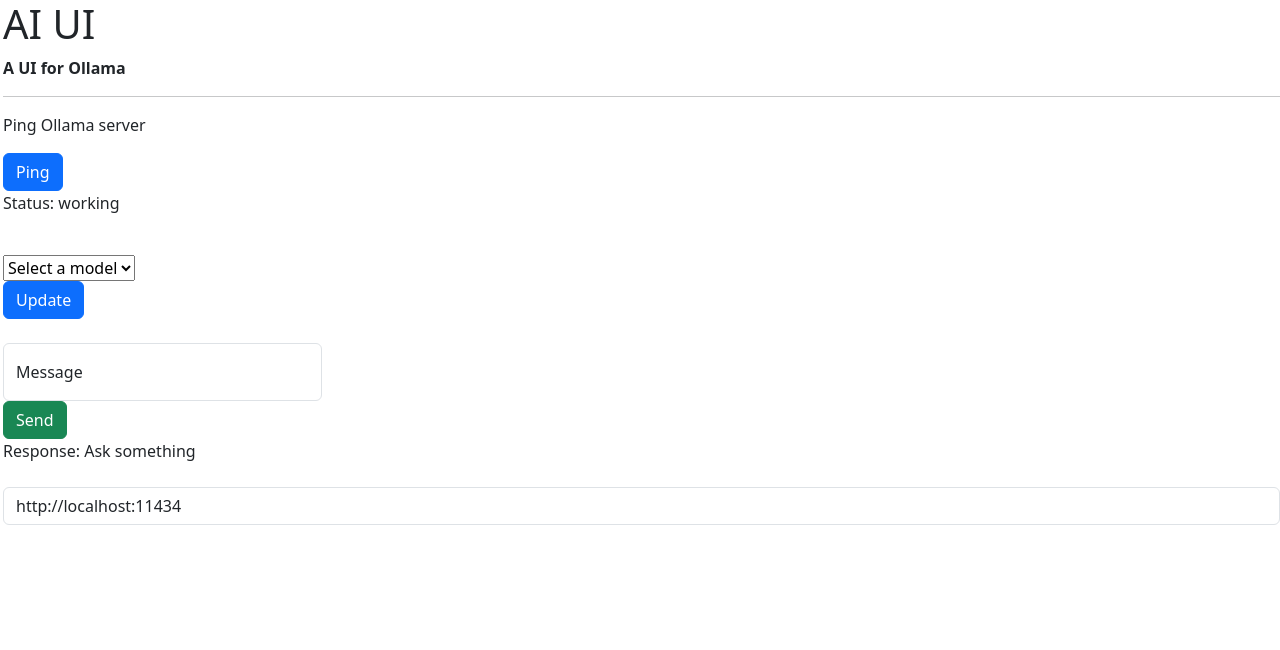
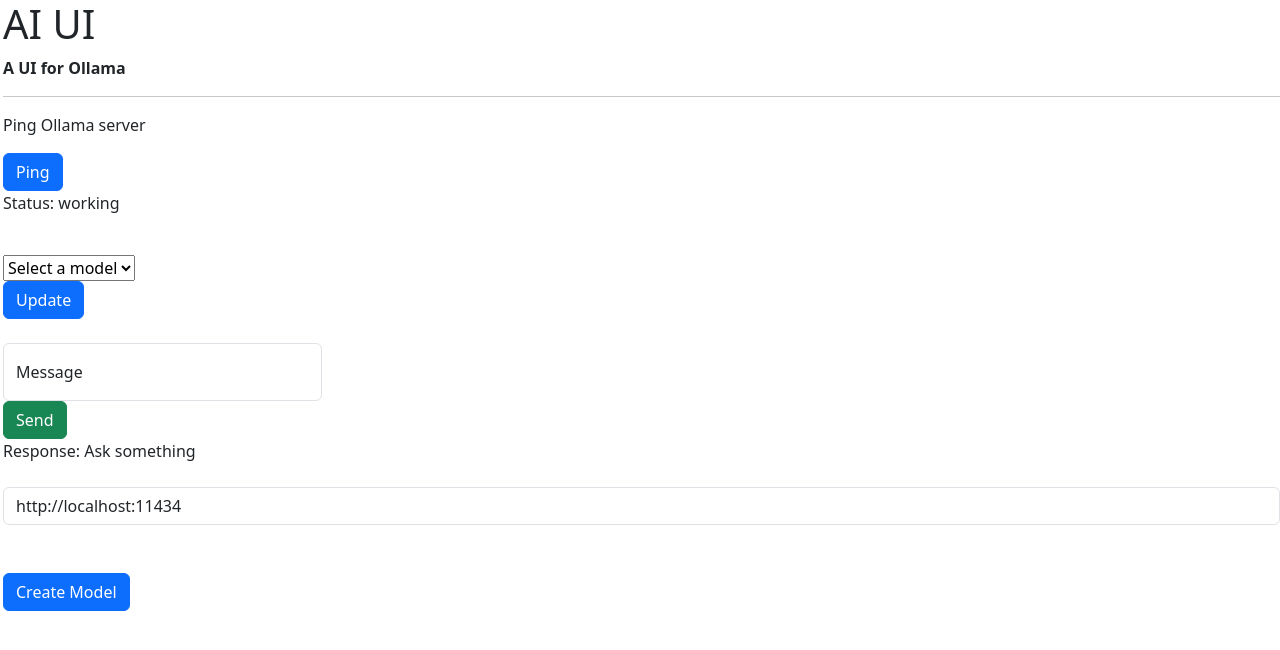
Before and after one commit to thenamelessdev/ai-ui, a React (Vite) app: page / in a window 1280 px wide. Shown: the top 650 px of the page. Built offline with nearby package versions, Linux system fonts and the light colour scheme.

Commit message:
add model creator

```diff
--- a/index.html
+++ b/index.html
@@ -10,5 +10,6 @@
   <body>
     <div id="root"></div>
     <script type="module" src="/src/main.tsx"></script>
+    <script src="https://cdn.jsdelivr.net/npm/bootstrap@5.3.8/dist/js/bootstrap.bundle.min.js" crossorigin="anonymous"></script>
   </body>
 </html>
--- a/src/App.tsx
+++ b/src/App.tsx
@@ -2,6 +2,7 @@
 import Ping from "./ping";
 import Ask from "./Ask";
 import Url from "./Url";
+import CreateModel from "./CreateModel";
 
 function App() {
   return(
@@ -10,6 +11,7 @@
       <Ping/>
       <Ask/>
       <Url/>
+      <CreateModel/>
     </>
   );
 }
--- /dev/null
+++ b/src/CreateModel.tsx
@@ -0,0 +1,88 @@
+import { useState } from "react";
+import Cookies from "js-cookie";
+
+export default function CreateModel(){
+    const [ name, setName ] = useState("");
+    const [ description, setDescription ] = useState("");
+    const [ model, setModel ] = useState("");
+    const [ models, setModels ] = useState("");
+    const url = Cookies.get("url") || "http://localhost:11434";
+
+
+    async function handleCreateClick() {
+        if(name != "" || description != "" || model != ""){
+            try{
+                await fetch(`${url}/api/create`, {
+                    method: "POST",
+                    headers: {
+                        "Content-Type": "application/json"
+                    },
+                    body: JSON.stringify({
+                        from: model,
+                        model: name,
+                        system: description
+                    })
+                });
+            }
+            catch (err) {
+                console.error(`Error while creating model: ${err}`);
+            }
+        }
+    }
+
+    async function updateModels() {
+        try{
+            const response = await fetch(`${url}/api/tags`);
+            const json = await response.json();
+            if(response.ok){
+                const models = json.models;
+                const selects = models.map((modelObj:any) => (
+                    <option value={modelObj.name} key={modelObj.name}>{modelObj.name}</option>
+                ))
+                setModels(selects);
+
+            }
+        }
+        catch{
+            setModels("");
+        }
+    }
+
+
+    return(
+        <div><br /><br />
+            <button type="button" className="btn btn-primary" data-bs-toggle="modal" data-bs-target="#modelModal" onClick={updateModels}>
+            Create Model
+            </button>
+
+
+            <div className="modal fade" id="modelModal" aria-labelledby="exampleModalLabel" aria-hidden="true">
+            <div className="modal-dialog">
+                <div className="modal-content">
+                <div className="modal-header">
+                    <h1 className="modal-title fs-5" id="exampleModalLabel">Create Model</h1>
+                    <button type="button" className="btn-close" data-bs-dismiss="modal" aria-label="Close"></button>
+                </div>
+                <div className="modal-body">
+                    <label htmlFor="modelName">Name:</label>
+                    <input type="text" id="modelName" className="form-control" onChange={(e) => setName(e.target.value)} />
+                    <br />
+                    <label htmlFor="modelModel">Model:</label>
+                    <select onChange={(e) => setModel(e.target.value)} className="form-select">
+                        <option selected>Select one</option>
+                        {models}
+                    </select>
+                    <br />
+                    <label htmlFor="modelDescription">Description:</label>
+                    <input type="text" id="modelDescription" className="form-control" onChange={(e) => setDescription(e.target.value)} />
+                </div>
+                <div className="modal-footer">
+                    <button type="button" className="btn btn-secondary" data-bs-dismiss="modal">Close</button>
+                    <button type="button" className="btn btn-primary" data-bs-dismiss="modal" onClick={handleCreateClick}>Create Model</button>
+                </div>
+                </div>
+            </div>
+            </div>
+        </div>
+    );
+}
```
